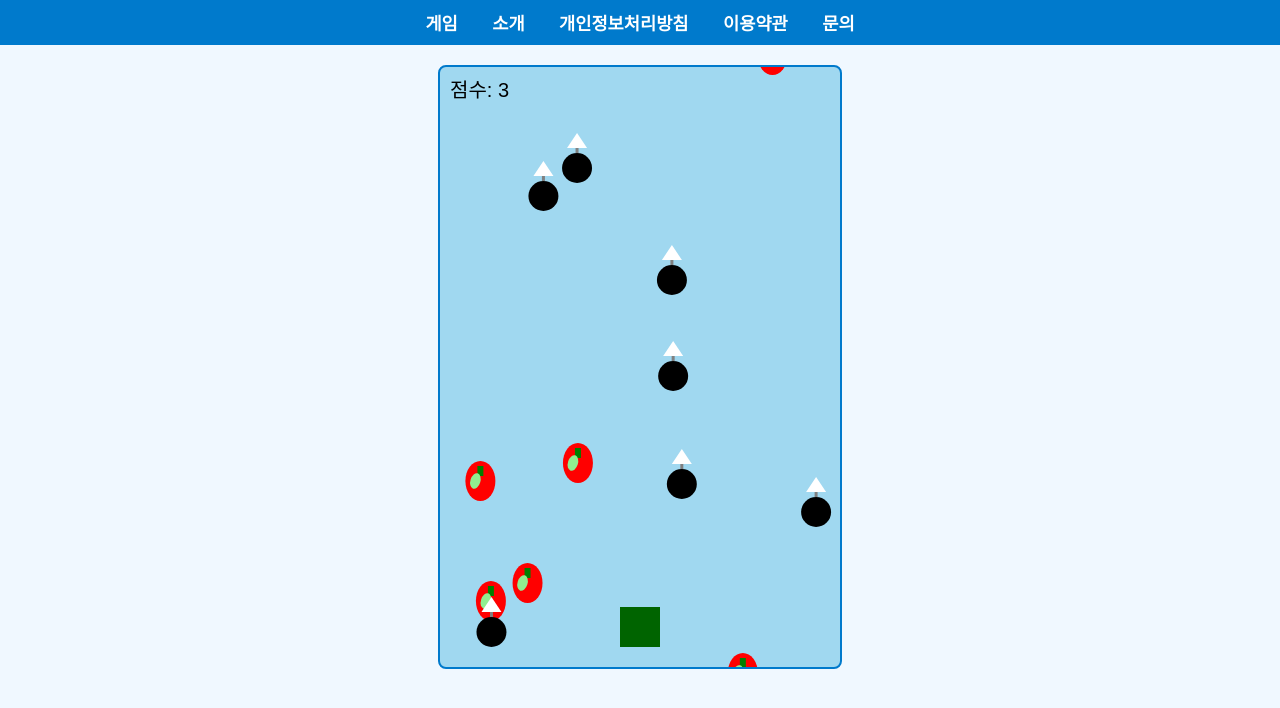
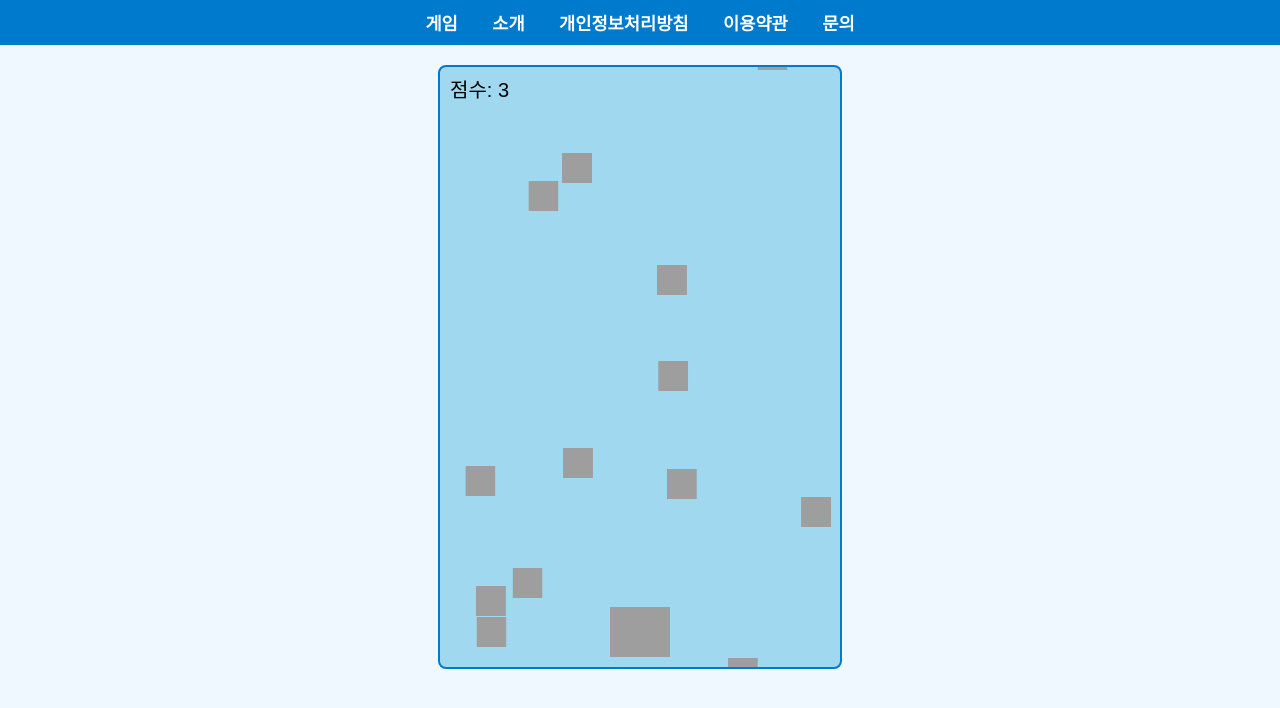
Before and after one commit to korea486/apple-bomb-game, a plain HTML site: page index.html in a window 1280 px wide. Drawn offline with Linux system fonts and the light colour scheme.

Commit message:
Add files via upload

```diff
--- a/index.html
+++ b/index.html
@@ -3,7 +3,7 @@
 <head>
 <meta charset="UTF-8" />
 <meta name="viewport" content="width=device-width, initial-scale=1" />
-  <title>사과 폭탄 게임</title>
+<title>사과 폭탄 게임 - 바구니 이미지 & 폭발 모션</title>
 <style>
   body {
     margin: 0;
@@ -49,56 +49,77 @@
 <canvas id="gameCanvas" width="400" height="600"></canvas>
 
 <script>
+// 이미지 불러오기
+const basketImg = new Image();
+basketImg.src = 'https://cdn-icons-png.flaticon.com/512/2921/2921822.png'; // 바구니 이미지 (예시)
+
+const bombImg = new Image();
+bombImg.src = 'https://cdn-icons-png.flaticon.com/512/2582/2582135.png'; // 폭탄 이미지 (예시)
+
+const appleImg = new Image();
+appleImg.src = 'https://cdn-icons-png.flaticon.com/512/415/415733.png'; // 사과 이미지 (예시)
+
 const canvas = document.getElementById("gameCanvas");
 const ctx = canvas.getContext("2d");
 
 let score = 0;
 let gameOver = false;
-    const player = { x: canvas.width / 2 - 20, y: canvas.height - 60, width: 40, height: 40, speed: 7 };
+
+const player = {
+  x: canvas.width / 2 - 30,
+  y: canvas.height - 60,
+  width: 60,
+  height: 50,
+  speed: 7,
+};
 
 const apples = [];
 const bombs = [];
-    let bombChance = 0.02; // 폭탄 등장 확률 (시간 지날수록 증가)
+let bombChance = 0.02;
 
-    // 사과 그리기
-    function drawApple(x, y) {
-      ctx.fillStyle = "red";
+const explosions = []; // 폭발 애니메이션 배열
+
+// 폭발 클래스
+class Explosion {
+  constructor(x, y) {
+    this.x = x;
+    this.y = y;
+    this.radius = 10;
+    this.maxRadius = 50;
+    this.alpha = 1;
+  }
+  draw() {
+    ctx.save();
+    ctx.globalAlpha = this.alpha;
+    let gradient = ctx.createRadialGradient(this.x, this.y, this.radius / 3, this.x, this.y, this.radius);
+    gradient.addColorStop(0, 'rgba(255, 165, 0, 1)');
+    gradient.addColorStop(0.5, 'rgba(255, 69, 0, 0.7)');
+    gradient.addColorStop(1, 'rgba(255, 0, 0, 0)');
+    ctx.fillStyle = gradient;
     ctx.beginPath();
-      ctx.ellipse(x + 15, y + 15, 15, 20, 0, 0, Math.PI * 2);
+    ctx.arc(this.x, this.y, this.radius, 0, Math.PI * 2);
     ctx.fill();
-      ctx.fillStyle = "green";
-      ctx.fillRect(x + 12, y, 6, 10); // 줄기
-      ctx.beginPath();
-      ctx.fillStyle = "lightgreen";
-      ctx.ellipse(x + 10, y + 15, 5, 8, 0.3, 0, Math.PI * 2);
-      ctx.fill();
+    ctx.restore();
+  }
+  update() {
+    this.radius += 4;
+    this.alpha -= 0.05;
+  }
+  isDone() {
+    return this.alpha <= 0;
+  }
 }
 
-    // 폭탄 그리기
+function drawApple(x, y) {
+  ctx.drawImage(appleImg, x, y, 30, 30);
+}
+
 function drawBomb(x, y) {
-      ctx.fillStyle = "black";
-      ctx.beginPath();
-      ctx.arc(x + 15, y + 15, 15, 0, Math.PI * 2);
-      ctx.fill();
-      ctx.strokeStyle = "gray";
-      ctx.lineWidth = 3;
-      ctx.beginPath();
-      ctx.moveTo(x + 15, y);
-      ctx.lineTo(x + 15, y - 10);
-      ctx.stroke();
-      ctx.lineWidth = 1;
-      ctx.fillStyle = "white";
-      // 폭탄 불꽃 효과 (간단하게)
-      ctx.beginPath();
-      ctx.moveTo(x + 5, y - 5);
-      ctx.lineTo(x + 25, y - 5);
-      ctx.lineTo(x + 15, y - 20);
-      ctx.fill();
+  ctx.drawImage(bombImg, x, y, 30, 30);
 }
 
 function drawPlayer() {
-      ctx.fillStyle = "#006400";
-      ctx.fillRect(player.x, player.y, player.width, player.height);
+  ctx.drawImage(basketImg, player.x, player.y, player.width, player.height);
 }
 
 function movePlayer(dx) {
@@ -132,16 +153,33 @@
 }
 
 function update() {
-      if (gameOver) return;
+  if (gameOver) {
+    // 폭발 애니메이션만 계속 그림
+    ctx.clearRect(0, 0, canvas.width, canvas.height);
+    explosions.forEach((explosion) => {
+      explosion.draw();
+      explosion.update();
+    });
+    // 다 끝난 폭발 제거
+    for (let i = explosions.length - 1; i >= 0; i--) {
+      if (explosions[i].isDone()) explosions.splice(i, 1);
+    }
+    if (explosions.length === 0) {
+      ctx.fillStyle = "red";
+      ctx.font = "40px Arial";
+      ctx.fillText("게임 오버", canvas.width / 2 - 100, canvas.height / 2);
+      ctx.font = "20px Arial";
+      ctx.fillText("클릭해서 다시 시작", canvas.width / 2 - 90, canvas.height / 2 + 40);
+    }
+    return;
+  }
 
   ctx.clearRect(0, 0, canvas.width, canvas.height);
 
-      // 점수 표시
   ctx.fillStyle = "black";
   ctx.font = "20px Arial";
   ctx.fillText("점수: " + score, 10, 30);
 
-      // 사과와 폭탄 생성
   if (Math.random() < 0.03) {
     apples.push({ x: Math.random() * (canvas.width - 30), y: -30, width: 30, height: 30 });
   }
@@ -149,11 +187,9 @@
     bombs.push({ x: Math.random() * (canvas.width - 30), y: -30, width: 30, height: 30 });
   }
 
-      // 시간이 지날수록 폭탄 출현 확률 증가
   bombChance += 0.00001;
   if (bombChance > 0.1) bombChance = 0.1;
 
-      // 사과 업데이트 및 충돌 체크
   for (let i = apples.length - 1; i >= 0; i--) {
     apples[i].y += 3;
     drawApple(apples[i].x, apples[i].y);
@@ -169,7 +205,6 @@
     }
   }
 
-      // 폭탄 업데이트 및 충돌 체크
   for (let i = bombs.length - 1; i >= 0; i--) {
     bombs[i].y += 4;
     drawBomb(bombs[i].x, bombs[i].y);
@@ -180,22 +215,38 @@
     }
 
     if (collision(player, bombs[i])) {
+      // 폭탄 터지는 애니메이션 추가
+      explosions.push(new Explosion(bombs[i].x + 15, bombs[i].y + 15));
+      bombs.splice(i, 1);
       gameOver = true;
     }
   }
 
   drawPlayer();
 
-      if (gameOver) {
-        ctx.fillStyle = "red";
-        ctx.font = "40px Arial";
-        ctx.fillText("게임 오버", canvas.width / 2 - 100, canvas.height / 2);
-      } else {
   requestAnimationFrame(update);
 }
+
+canvas.addEventListener("click", () => {
+  if (gameOver) {
+    gameOver = false;
+    score = 0;
+    apples.length = 0;
+    bombs.length = 0;
+    bombChance = 0.02;
+    explosions.length = 0;
+    update();
   }
+});
 
-    update();
+// 이미지 다 로드되면 게임 시작
+let imagesLoaded = 0;
+[basketImg, bombImg, appleImg].forEach(img => {
+  img.onload = () => {
+    imagesLoaded++;
+    if (imagesLoaded === 3) update();
+  }
+});
 </script>
 </body>
 </html>
```
Lines whose indentation alone changed are shown as unchanged.
